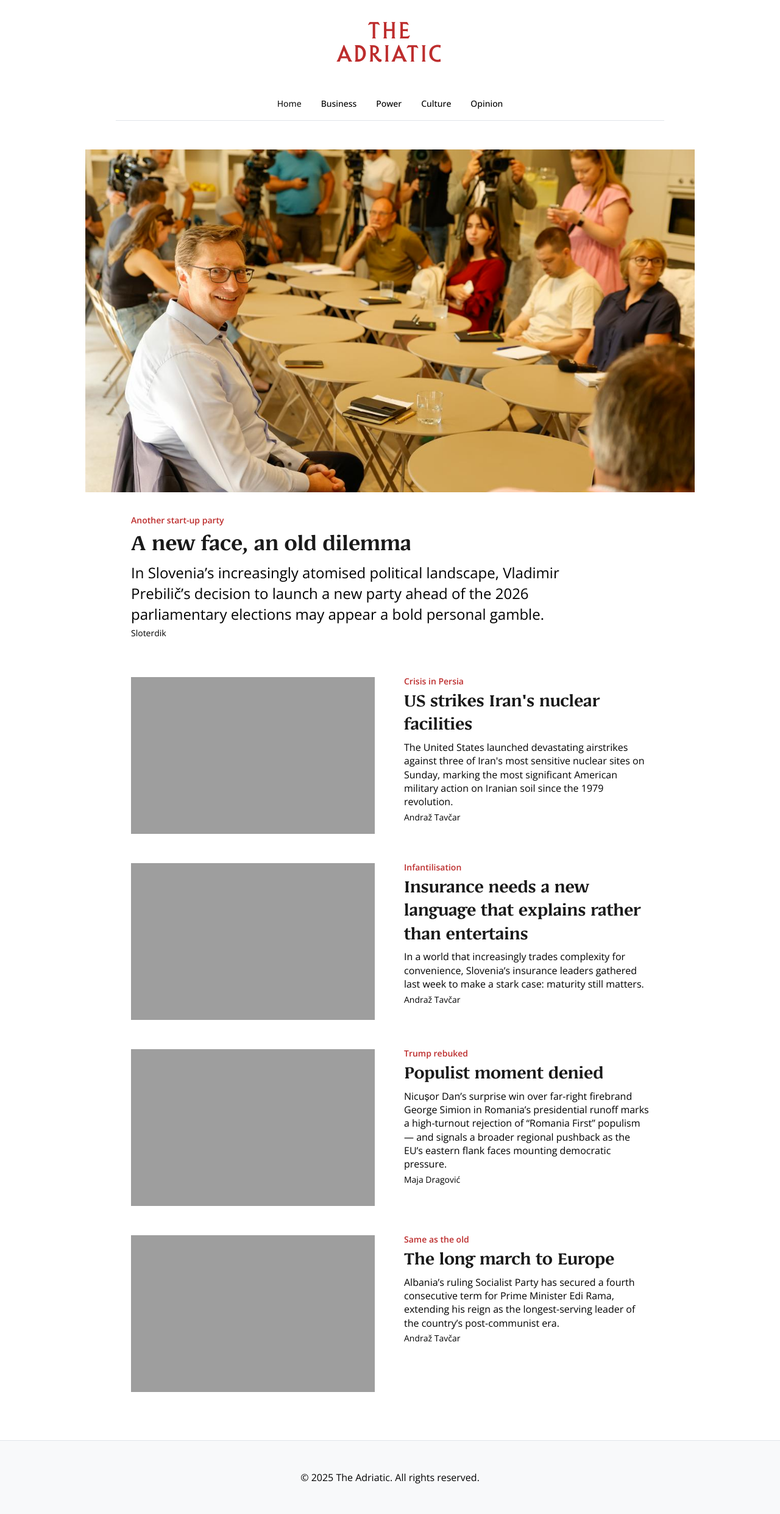
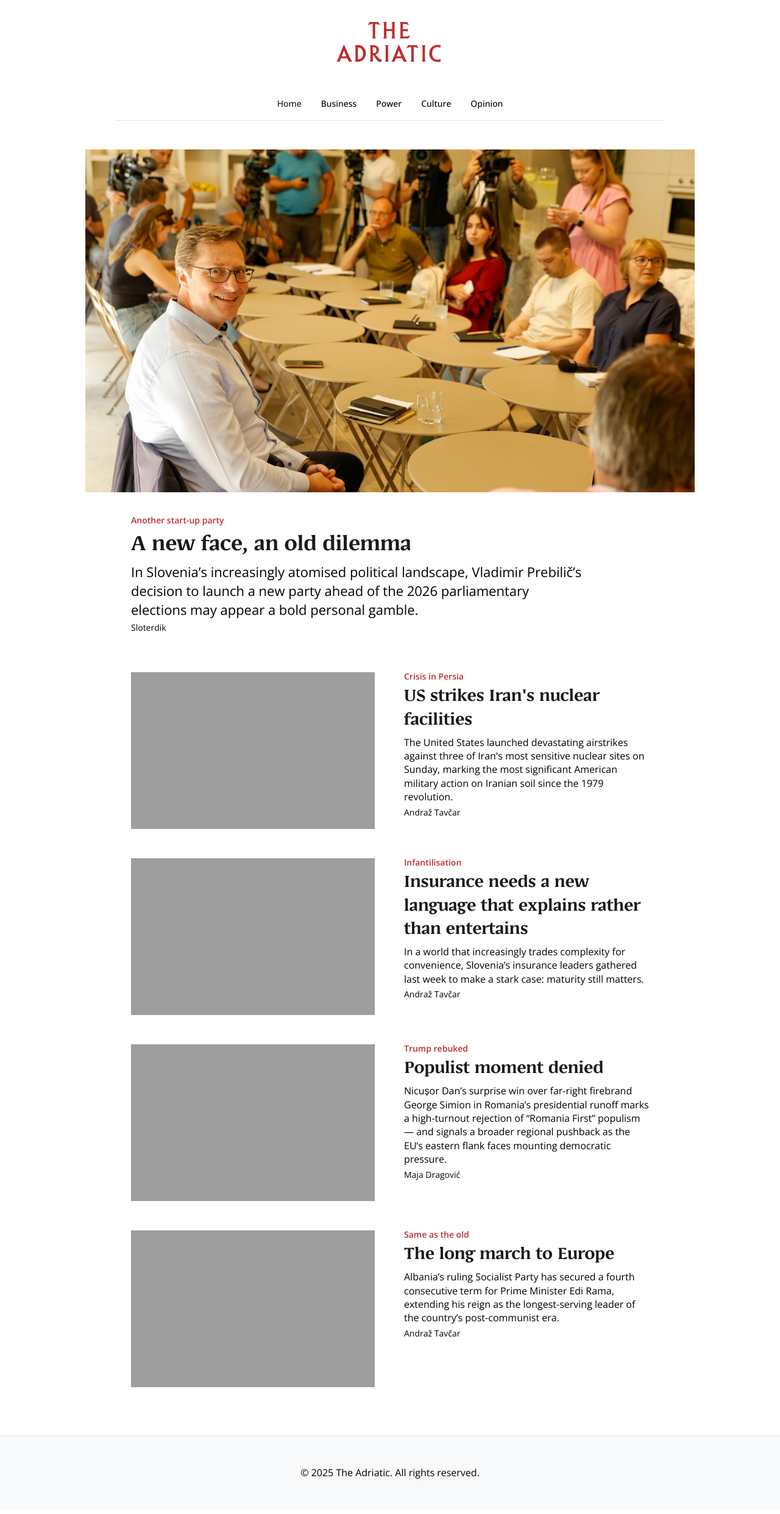
Before and after one commit to tfhoerest/azt, a Jekyll site: the page built from index.html, in a window 1280 px wide. Shown: the whole page at 61% size. Built offline with Jekyll 4.4.1, drawn with Linux system fonts in a browser that asks for light colours; the list of posts is cut into pages by our own code.

Commit message:
Update home.html

```diff
--- a/_layouts/home.html
+++ b/_layouts/home.html
@@ -86,7 +86,7 @@
 
 .hero-summary {
     font-family: 'Open Sans', Arial, sans-serif;
-    font-size: var(--z-ds-fontsize-24);
+    font-size: var(--z-ds-fontsize-22);
     font-weight: 400;
     color: var(--z-ds-color-text-70);
     line-height: 1.2 !important;  /* Tighter line height */
```
